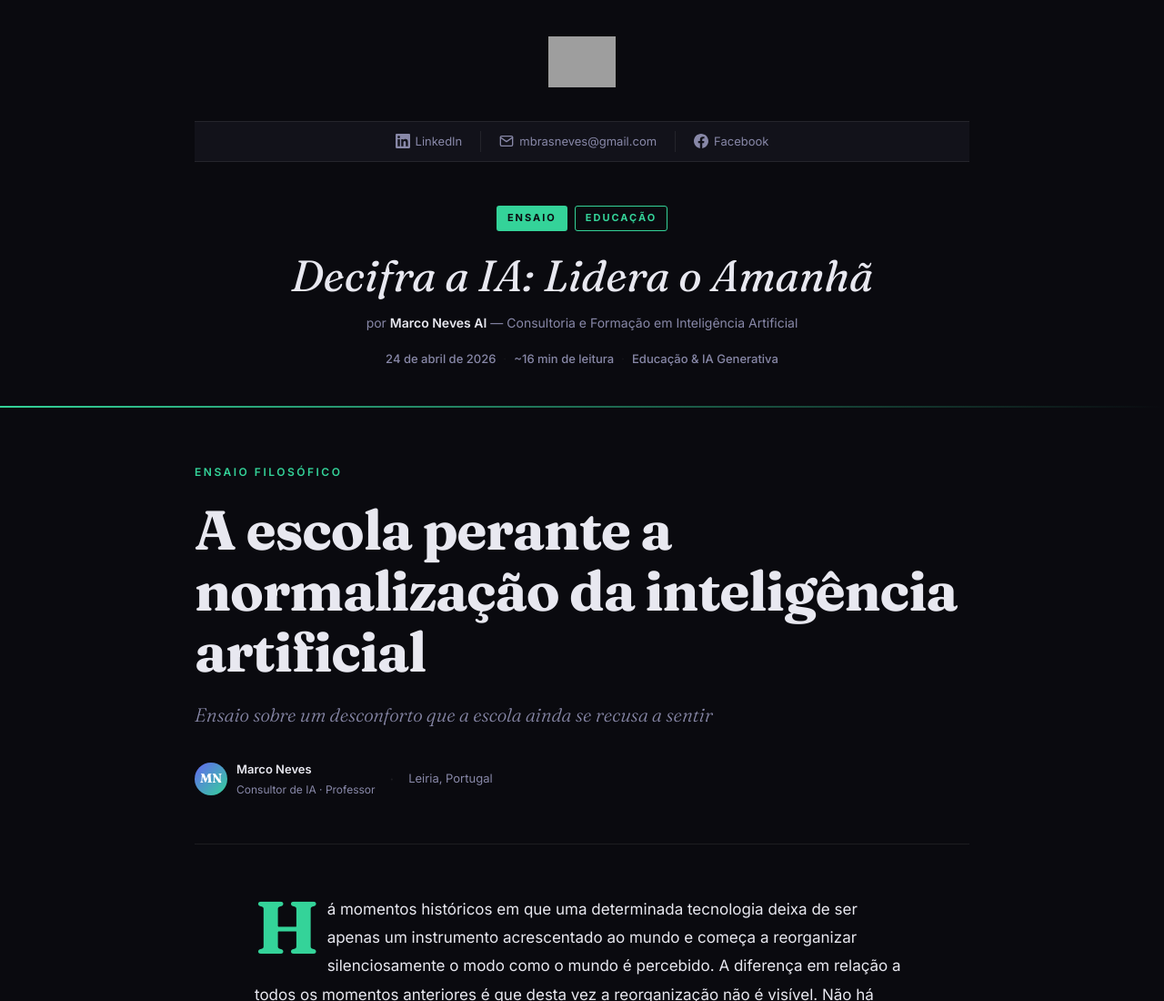
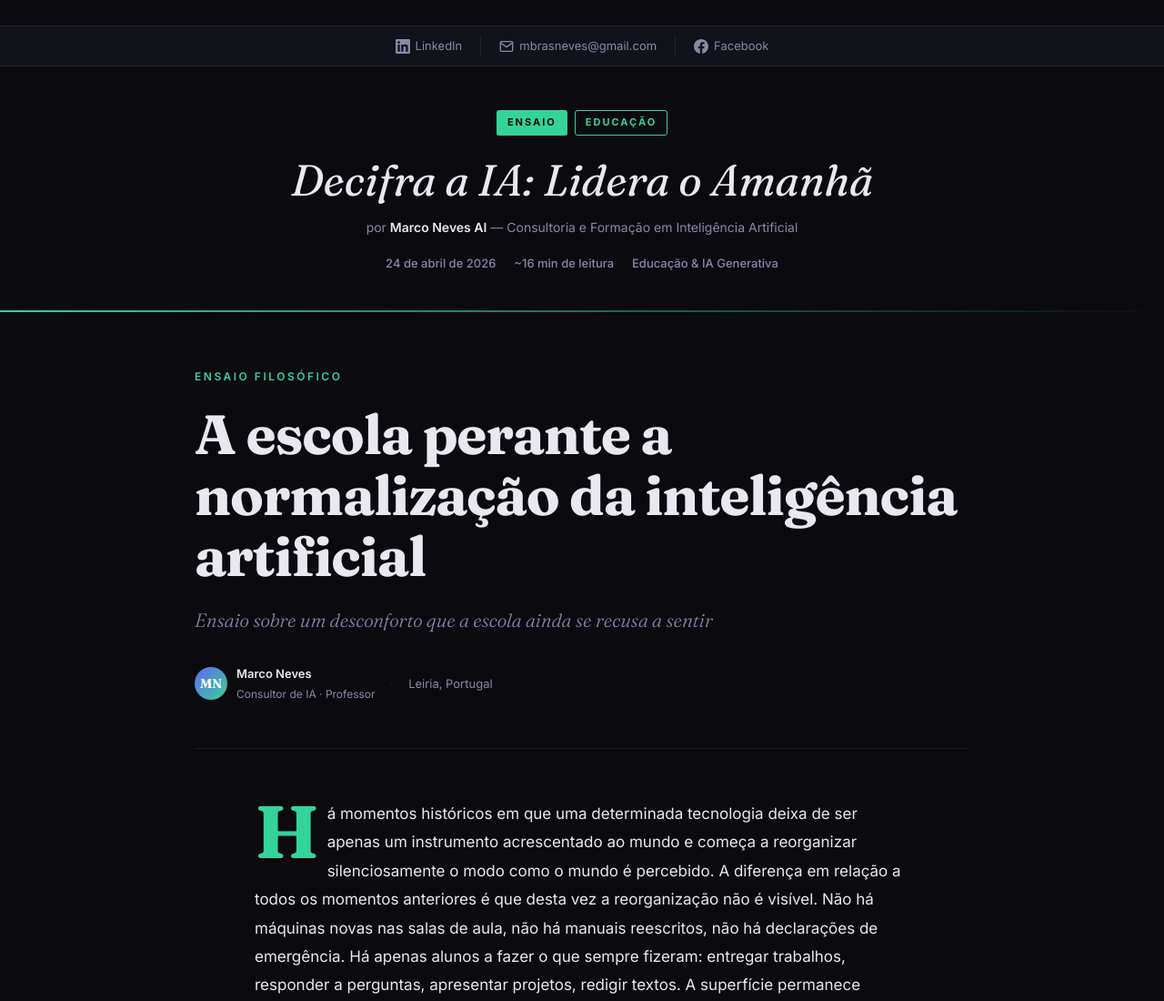
Before and after one commit to mbrasneves/AnalisesIA, a plain HTML site: page analise-2026-04-25-escola-normalizacao-ia.html in a window 1280 px wide. Shown: the top 1100 px of the page at 91% size. Drawn offline with Linux system fonts and the light colour scheme; grey boxes are pictures that could not be loaded.

Commit message:
Remove logo section from analise-2026-04-25-escola-normalizacao-ia.html
Removed logo section from the HTML file.

```diff
--- a/analise-2026-04-25-escola-normalizacao-ia.html
+++ b/analise-2026-04-25-escola-normalizacao-ia.html
@@ -431,16 +431,6 @@
 </head>
 <body>
 
-  <!-- LOGO -->
-  <div class="page-wrapper">
-    <div class="logo-container">
-      <img src="https://mbrasneves.github.io/assets/logo.png"
-           alt="Marco Neves AI — Decifra a IA: Lidera o Amanhã"
-           class="brand-logo"
-           onerror="this.style.display='none'; this.nextElementSibling.style.display='block'">
-      <span class="logo-fallback">Marco Neves AI</span>
-    </div>
-
     <!-- CONTACTS BAR -->
     <div class="author-contacts">
       <a href="https://www.linkedin.com/in/mbrasneves/" target="_blank" rel="noopener">
```
